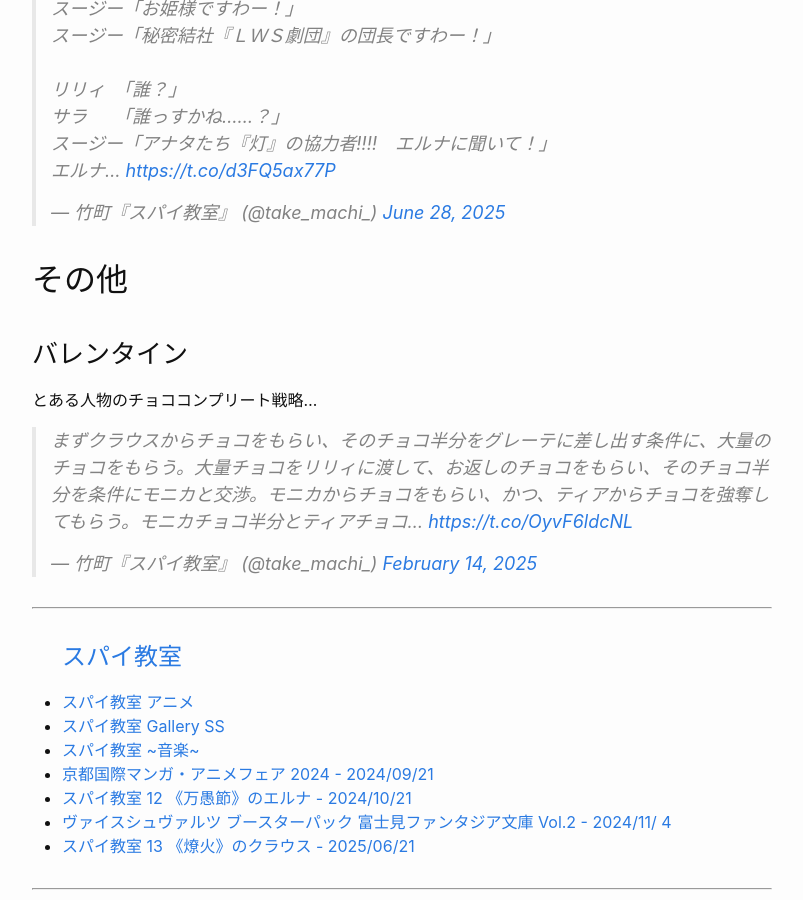
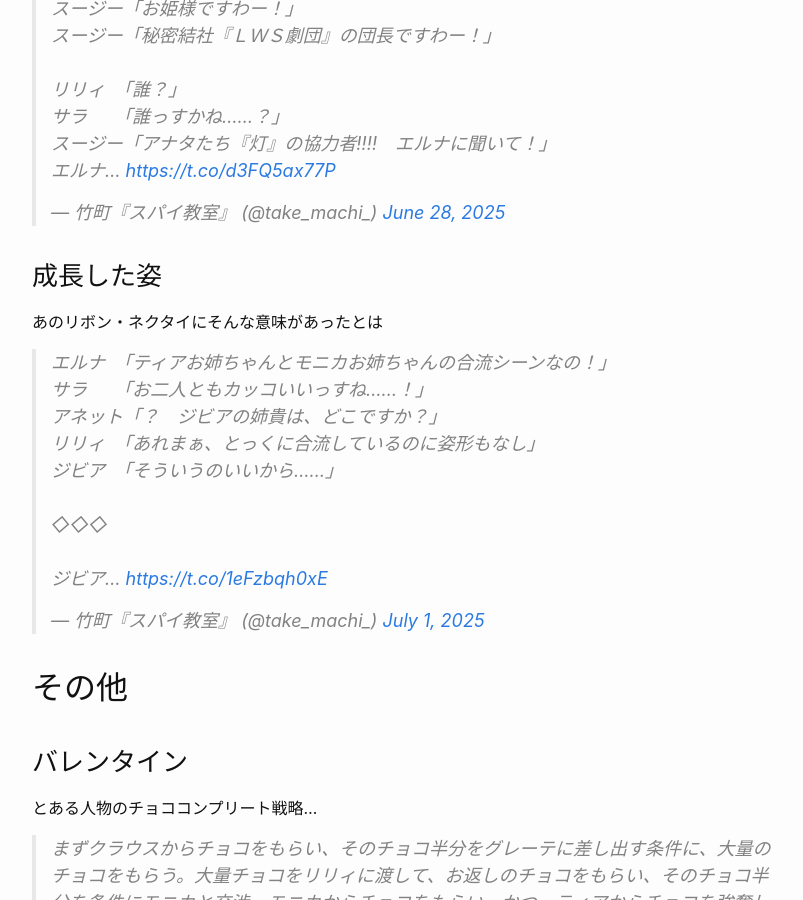
Before and after one commit to Pandaful-2312/sites, a Jekyll site: the page built from favorites/spyroom/spyroom_gallery-ss.md, in a window 1280 px wide and 900 px high, scrolled down 17866 px. Shown: the whole window, without its empty margins (238-1041 px from the left). Built offline with Jekyll 4.4.1, drawn with Linux system fonts in a browser that asks for light colours; comment, search, counter and statistics services are not loaded.

```diff
--- a/favorites/spyroom/spyroom_gallery-ss.md
+++ b/favorites/spyroom/spyroom_gallery-ss.md
@@ -291,6 +291,12 @@ SSなし
 
 <blockquote class="twitter-tweet"><p lang="ja" dir="ltr">スージー「ワタシの登場ですわ！　おほほー、おほほ！」<br>スージー「お姫様ですわー！」<br>スージー「秘密結社『ＬＷＳ劇団』の団長ですわー！」<br><br>リリィ　「誰？」<br>サラ　　「誰っすかね……？」<br>スージー「アナタたち『灯』の協力者‼‼　エルナに聞いて！」<br>エルナ… <a href="https://t.co/d3FQ5ax77P">https://t.co/d3FQ5ax77P</a></p>&mdash; 竹町『スパイ教室』 (@take_machi_) <a href="https://twitter.com/take_machi_/status/1938934420209315854?ref_src=twsrc%5Etfw">June 28, 2025</a></blockquote> <script async src="https://platform.twitter.com/widgets.js" charset="utf-8"></script>
 
+### 成長した姿
+
+あのリボン・ネクタイにそんな意味があったとは
+
+<blockquote class="twitter-tweet"><p lang="ja" dir="ltr">エルナ　「ティアお姉ちゃんとモニカお姉ちゃんの合流シーンなの！」<br>サラ　　「お二人ともカッコいいっすね……！」<br>アネット「？　ジビアの姉貴は、どこですか？」<br>リリィ　「あれまぁ、とっくに合流しているのに姿形もなし」<br>ジビア　「そういうのいいから……」<br><br>◇◇◇<br><br>ジビア… <a href="https://t.co/1eFzbqh0xE">https://t.co/1eFzbqh0xE</a></p>&mdash; 竹町『スパイ教室』 (@take_machi_) <a href="https://twitter.com/take_machi_/status/1940022998435614846?ref_src=twsrc%5Etfw">July 1, 2025</a></blockquote> <script async src="https://platform.twitter.com/widgets.js" charset="utf-8"></script>
+
 ## その他
 
 ### バレンタイン
```
Also changed, not shown: _posts/2025/2025-06-29-maidragon-movie.md (+14 -0 lines).
